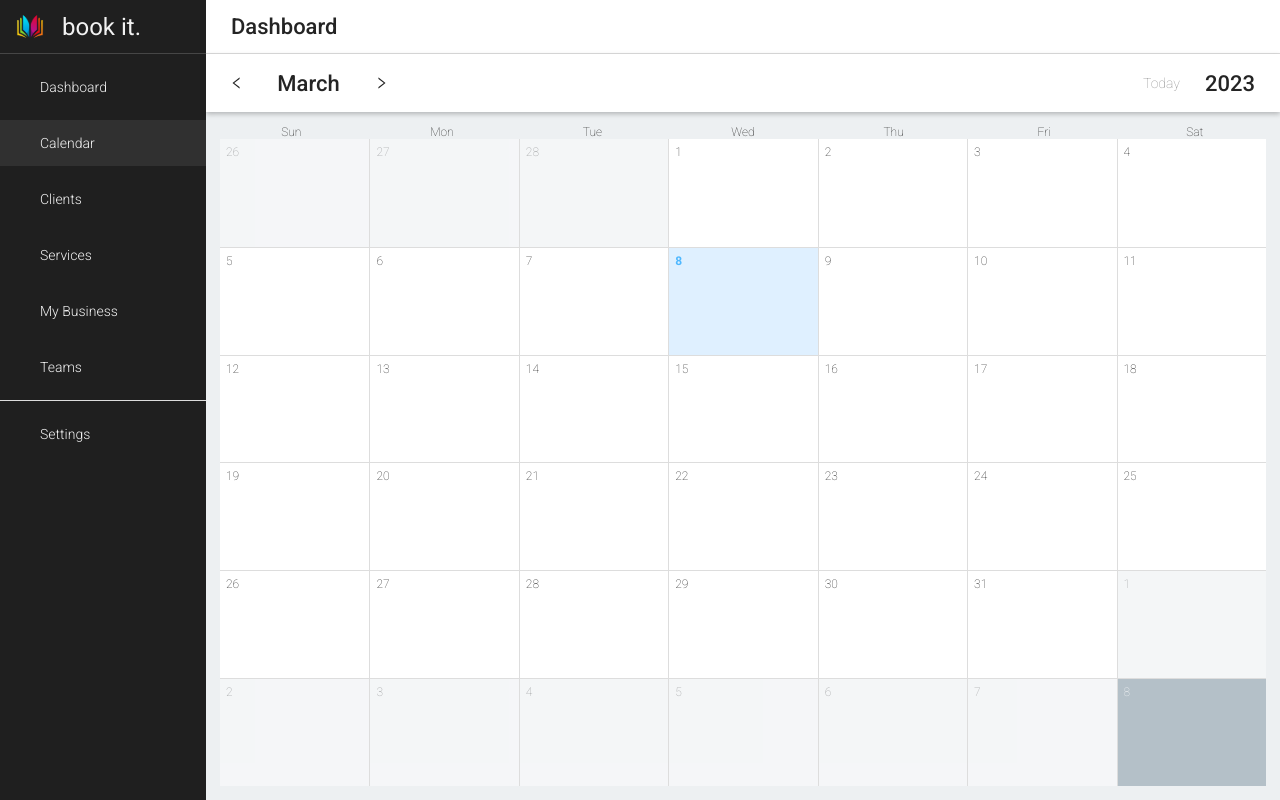
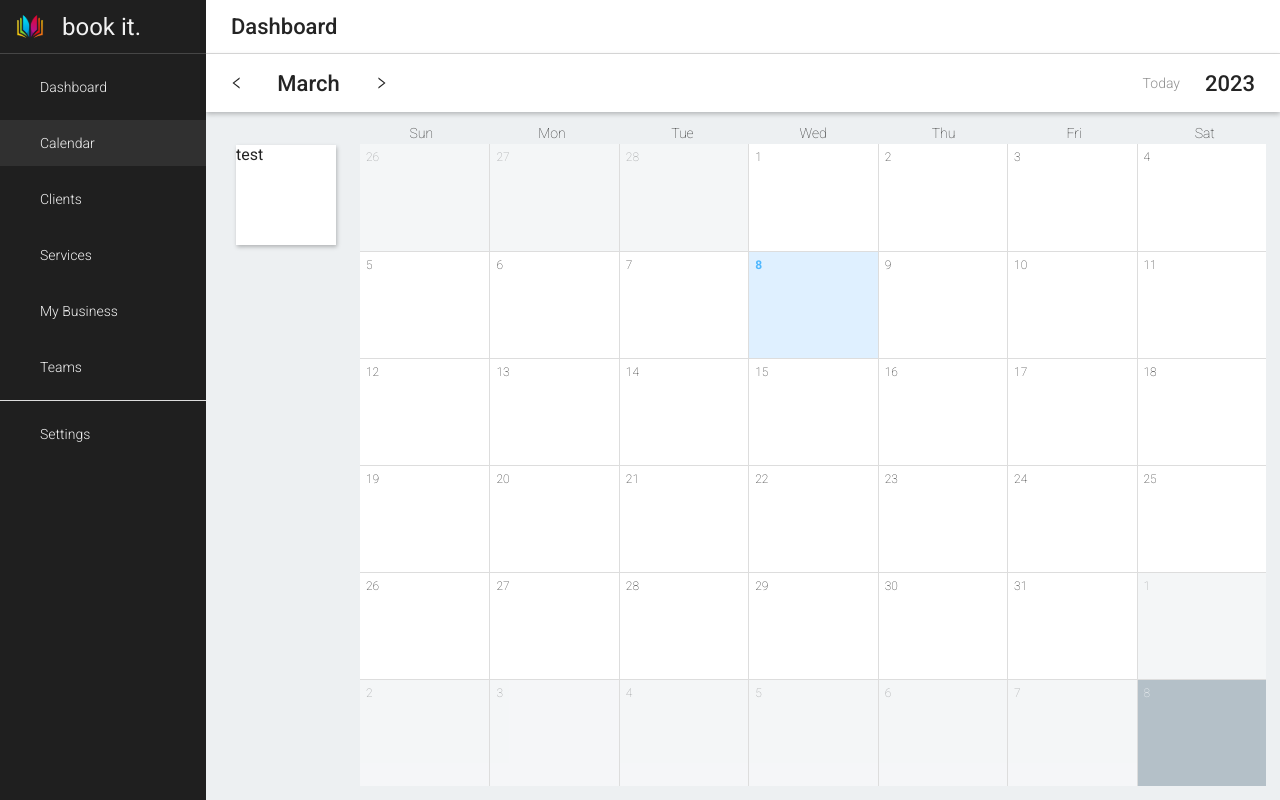
Before and after one commit to ryanhartwig/bookeasy, a Next.js app in the folder next/: page /calendar in a window 1280 px wide. Built offline with nearby package versions, Linux system fonts and the light colour scheme.

Commit message:
Align top of daily card to calendar and adjust calendar days dimensions

```diff
--- a/next/src/app/calendar/calendar.module.scss
+++ b/next/src/app/calendar/calendar.module.scss
@@ -5,5 +5,5 @@
 .content {
   height: calc(100% - var(--secondary-header-height));
   display: flex;
-  flex-direction: column;
+
 }
--- /dev/null
+++ b/next/src/app/calendar/daily.module.scss
@@ -0,0 +1,3 @@
+.daily {
+  margin: 33px 10px 10px 30px;
+}
--- /dev/null
+++ b/next/src/app/calendar/daily.tsx
@@ -0,0 +1,13 @@
+import { Card } from '@/components/UI/Card';
+import styles from './daily.module.scss';
+
+export const Daily = () => {
+
+  return (
+    <div className={styles.daily}>
+      <Card>
+        <p>test</p>
+      </Card>
+    </div>
+  )
+}
--- a/next/src/app/calendar/page.tsx
+++ b/next/src/app/calendar/page.tsx
@@ -1,7 +1,6 @@
 'use client';
 
 import styles from './calendar.module.scss';
-
 
 import { SecondaryHeader } from "@/components/SecondaryHeader"
 import { Calendar, months } from '@/components/calendar/Calendar';
@@ -9,6 +8,7 @@ import { useState, useCallback } from 'react';
 import { getDayRange } from '@/utility/functions/getDayRange';
 import { ReactIconButton } from '@/components/UI/ReactIconButton';
 import { AiOutlineLeft, AiOutlineRight } from 'react-icons/ai';
+import { Daily } from './daily';
 
 export interface View {
   month: number,
@@ -90,6 +90,7 @@ export default function Page() {
         </div>
       </SecondaryHeader>
       <div className={styles.content}>
+        <Daily />
         <Calendar startDate={startDate} viewing={viewing} />
       </div>
     </div>
--- a/next/src/components/calendar/Calendar.css
+++ b/next/src/components/calendar/Calendar.css
@@ -26,6 +26,7 @@
 .Calendar-reset p {
   font-size: 14px;
   margin-right: 25px;
+  font-weight: 300;
   opacity: 0.5;
   cursor: pointer;
   transition: opacity 0.2s;
@@ -76,13 +77,13 @@
   height: fit-content;
   width: 100%;
 
-  margin-top: 3px;
+  margin: 3px 0;
 }
 
 .Calendar-days > p {
   width: 100%;
   font-weight: 100;
-  font-size: clamp(10px, 16px, 1.5vh);
+  font-size: 14px;
 }
 
 .Calendar-fields-wrapper {
```
Also changed, not shown: next/src/components/calendar/Calendar.tsx (+0 -8 lines).
